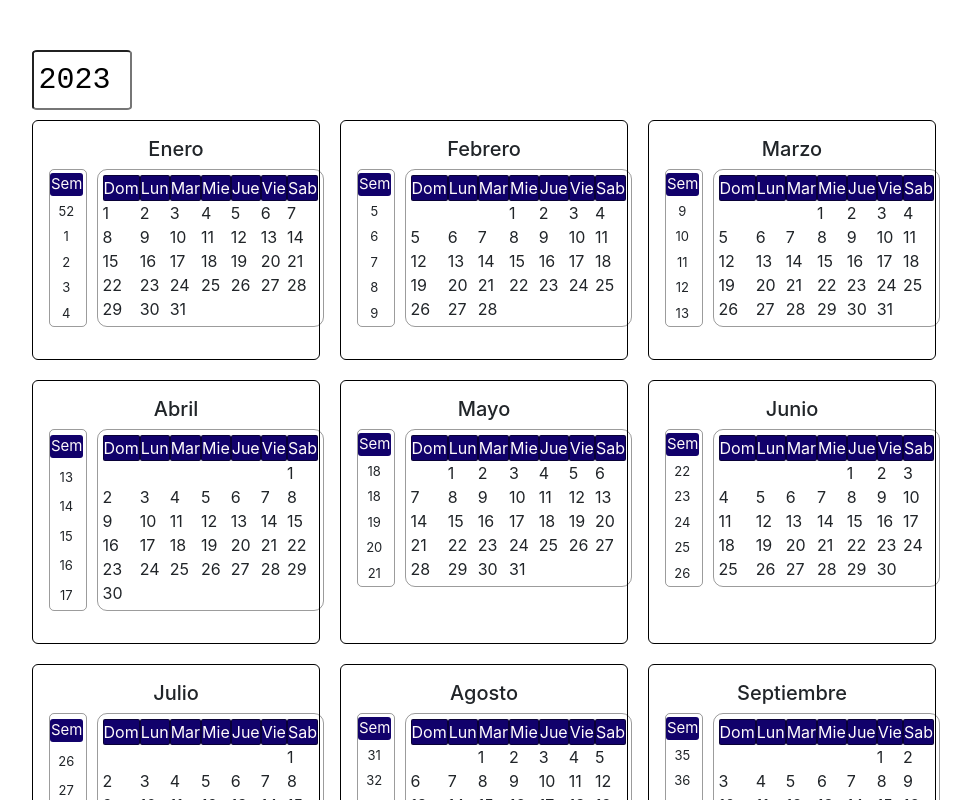
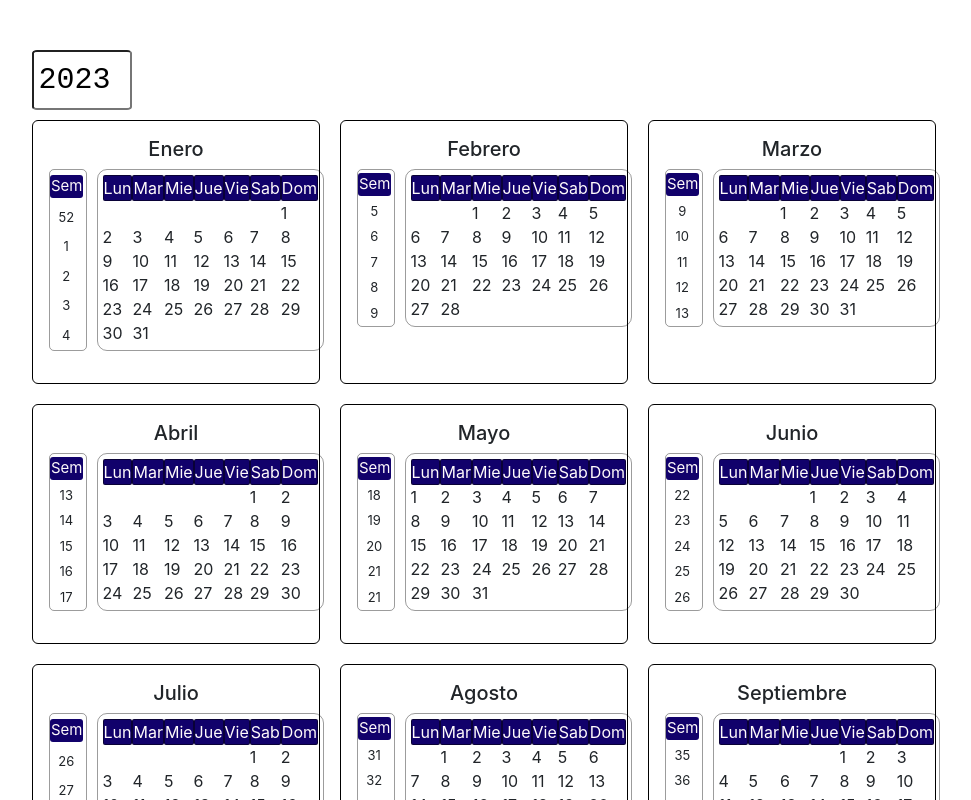
Before and after one commit to wavaronr/calendario, a React (Create React App) app: page / in a window 1280 px wide. Shown: the top 800 px of the page, without its empty margins (28-999 px from the left). Built offline with nearby package versions, Linux system fonts and the light colour scheme; no server answers.

Commit message:
fix repeated week
change positions of name of the day

```diff
--- a/src/components/DaysCalendar.js
+++ b/src/components/DaysCalendar.js
@@ -6,7 +6,8 @@ function DaysCalendar({ day, colombianHolidays, monthCalendario, yearSet }) {
   const isHoliday = colombianHolidays.some(
     (festivo) => festivo.dia === day && festivo.mes === monthCalendario
   );
-  const dayStart = new Date(yearSet, monthCalendario, 1).getUTCDay() + 1; // retorna el primer dia de la semana sumando 1 unidad
+  const dayStartCalendar =new Date(yearSet, monthCalendario, 1).getUTCDay()
+  const dayStart = dayStartCalendar===0?7:dayStartCalendar; // retorna el primer dia de la semana sumando 1 unidad
 
   const listItemStyle = {
     ...(isHoliday && { color: "red", fontWeight: "bold" }),
--- a/src/components/WeekCount.js
+++ b/src/components/WeekCount.js
@@ -1,10 +1,10 @@
 import { getISOWeek } from "date-fns";
 
 function WeekCount({ monthCalendario, yearSet }) {
-  const day = [1, 7, 14, 21, 28];
+  const day = [1, 8, 15, 22, 28];
   const weekNumbers = day.map((dayItem) => {
     const date = new Date(yearSet, monthCalendario, dayItem);
-    const weekNumber = getISOWeek(date);
+    const weekNumber = getISOWeek(date); // funcion de libreria date-fns que retorna numero de semana segun date
     return weekNumber;
   });
 
--- a/src/components/calendarios.js
+++ b/src/components/calendarios.js
@@ -20,7 +20,7 @@ function Calendarios({ mesProps, yearSet }) {
   const countDays = new Date(yearSet, monthCalendario + 1, 0).getDate();
 
   const days = Array.from({ length: countDays }, (_, index) => index + 1); // genera el array segun la cantidad de dias del mes
-  const daysTitle = ["Dom", "Lun", "Mar", "Mie", "Jue", "Vie", "Sab"];
+  const daysTitle = [ "Lun", "Mar", "Mie", "Jue", "Vie", "Sab","Dom"];
 
   return (
     <div className="calendar">
```
